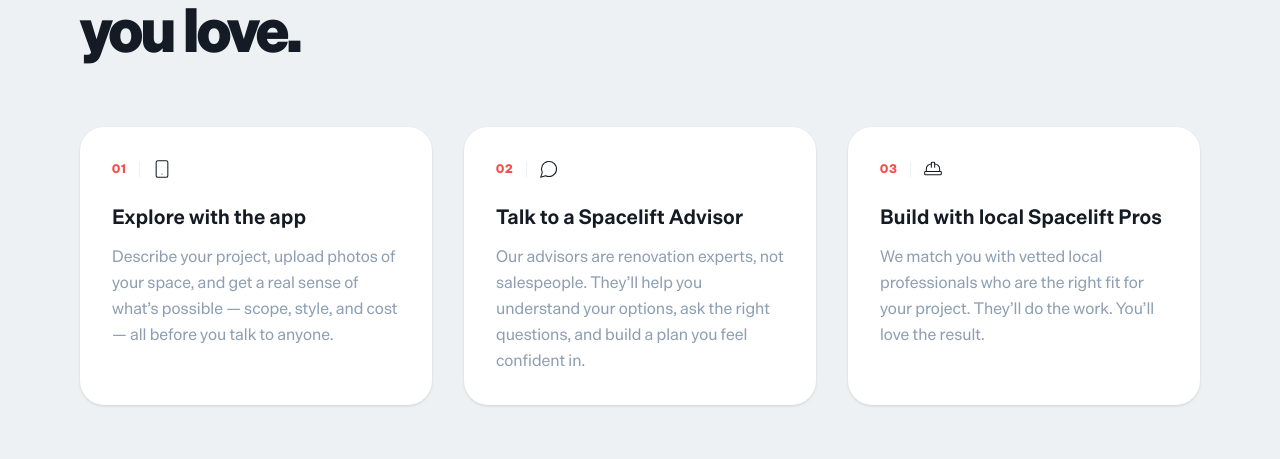
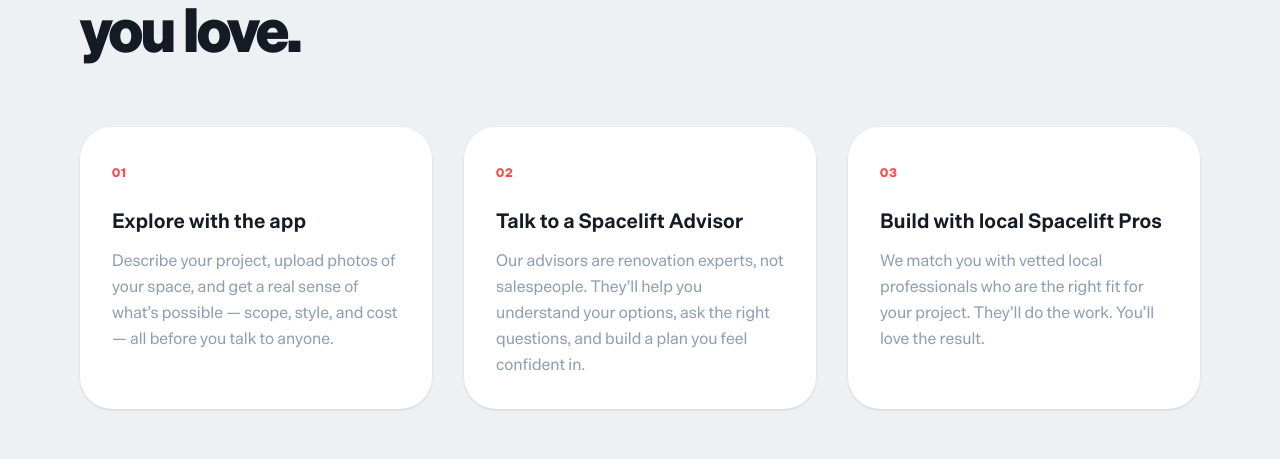
Before and after one commit to jjmccarthy7/spacelift-tools, a Next.js app in the folder apps/hellospacelift/: page /homeowners in a window 1280 px wide. Shown: the part 1789-2248 px from the top of the page. Built offline with nearby package versions, Linux system fonts and the light colour scheme.

Commit message:
feat(homeowners): remove icons from step cards, set 32px corner radius

```diff
--- a/apps/hellospacelift/src/app/homeowners/page.tsx
+++ b/apps/hellospacelift/src/app/homeowners/page.tsx
@@ -1,5 +1,5 @@
 import Link from 'next/link'
-import { ArrowRight, Smartphone, MessageCircle, HardHat, CheckCircle } from 'lucide-react'
+import { ArrowRight, CheckCircle } from 'lucide-react'
 
 const problems = [
   'You have ideas but no idea where to start.',
@@ -12,19 +12,16 @@ const problems = [
 const howItWorks = [
   {
     step: '01',
-    icon: Smartphone,
     title: 'Explore with the app',
     description: 'Describe your project, upload photos of your space, and get a real sense of what’s possible — scope, style, and cost — all before you talk to anyone.',
   },
   {
     step: '02',
-    icon: MessageCircle,
     title: 'Talk to a Spacelift Advisor',
     description: 'Our advisors are renovation experts, not salespeople. They’ll help you understand your options, ask the right questions, and build a plan you feel confident in.',
   },
   {
     step: '03',
-    icon: HardHat,
     title: 'Build with local Spacelift Pros',
     description: 'We match you with vetted local professionals who are the right fit for your project. They’ll do the work. You’ll love the result.',
   },
@@ -98,12 +95,10 @@ export default function HomeownersPage() {
             </h2>
           </div>
           <div className="grid grid-cols-1 md:grid-cols-3 gap-8">
-            {howItWorks.map(({ step, icon: Icon, title, description }) => (
-              <div key={step} className="bg-white rounded-3xl p-8 shadow-sm hover:shadow-md transition-shadow duration-300">
-                <div className="flex items-center gap-3 mb-6">
+            {howItWorks.map(({ step, title, description }) => (
+              <div key={step} className="bg-white rounded-[32px] p-8 shadow-sm hover:shadow-md transition-shadow duration-300">
+                <div className="mb-6">
                   <span className="text-xs font-black tracking-widest text-[#FC4C4C]">{step}</span>
-                  <div className="w-px h-4 bg-[#EEF1F4]" />
-                  <Icon size={20} strokeWidth={1.25} className="text-[#141B24]" />
                 </div>
                 <h3 className="text-xl font-bold text-[#141B24] mb-3">{title}</h3>
                 <p className="text-[#8D9EB2] text-base leading-relaxed">{description}</p>
```
